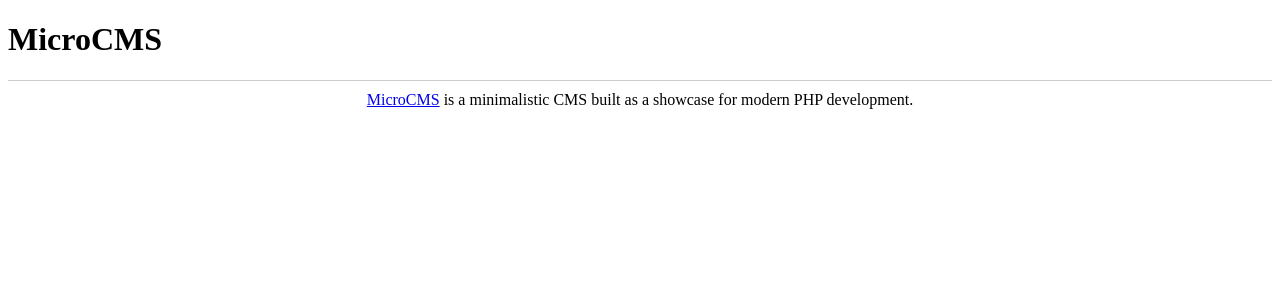
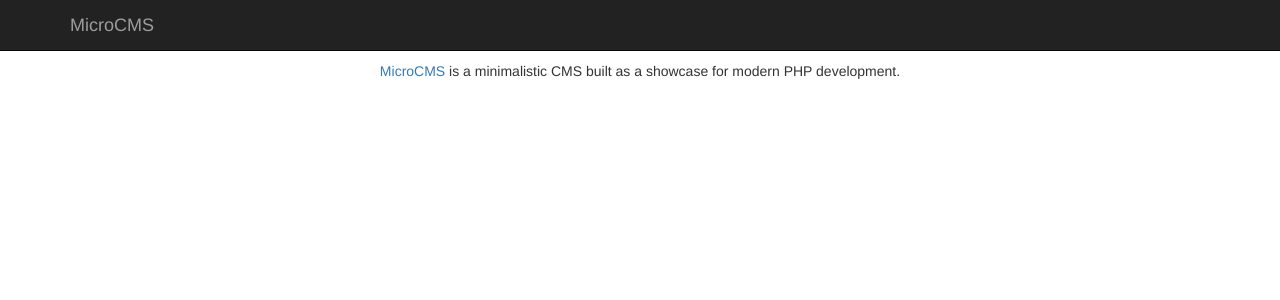
Before and after one commit to windir10/phpoc, a PHP site: template views/index.html.twig in a window 1280 px wide. Shown: the top 300 px of the page. Run offline with PHP 8.4, Linux system fonts and the light colour scheme; the template is opened without the code that fills it, so the values that code supplies are empty; some libraries are stand-ins or nearby versions.

Commit message:
update view + css

```diff
--- a/views/index.html.twig
+++ b/views/index.html.twig
@@ -1,14 +1,29 @@
 <!doctype html>
 <html>
 <head>
-    <meta charset="utf-8" />
-    <link href="microcms.css" rel="stylesheet" />
+    <meta charset="utf-8">
+    <meta http-equiv="X-UA-Compatible" content="IE=edge">
+    <meta name="viewport" content="width=device-width, initial-scale=1">
+    <link href="{{ asset('/lib/bootstrap/css/bootstrap.min.css') }}" rel="stylesheet">
+    <link href="{{ asset('/css/microcms.css') }}" rel="stylesheet">
     <title>MicroCMS - Home</title>
 </head>
 <body>
-    <header>
-        <h1>MicroCMS</h1>
-    </header>
+    <div class="container">
+        <nav class="navbar navbar-default navbar-fixed-top navbar-inverse" role="navigation">
+            <div class="container">
+                <div class="navbar-header">
+                    <button type="button" class="navbar-toggle" data-toggle="collapse" data-target="#navbar-collapse-target">
+                        <span class="icon-bar"></span>
+                        <span class="icon-bar"></span>
+                        <span class="icon-bar"></span>
+                    </button>
+                    <a class="navbar-brand" href="">MicroCMS</a>
+                </div>
+                <div class="collapse navbar-collapse" id="navbar-collapse-target">
+                </div>
+            </div><!-- /.container -->
+        </nav>
         {% for article in articles %}
         <article>
             <h2>{{ article.title }}</h2>
@@ -18,5 +33,6 @@
         <footer class="footer">
             <a href="https://github.com/bpesquet/OC-MicroCMS">MicroCMS</a> is a minimalistic CMS built as a showcase for modern PHP development.
         </footer>
+    </div>
 </body>
 </html>
--- a/web/css/microcms.css
+++ b/web/css/microcms.css
@@ -1,3 +1,7 @@
+body {
+    padding-top: 50px;
+}
+
 .footer {
     border-top: 1px solid #ccc;
     padding-top: 10px;
```
Lines whose indentation alone changed are shown as unchanged.
